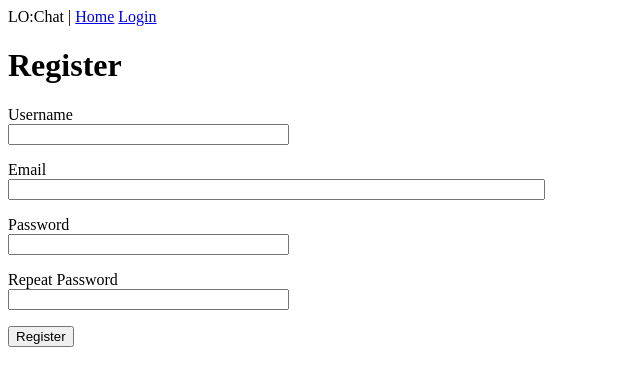
After one commit to sonastea/LO-Chat, a Flask app: page /auth/register in a window 1280 px wide. The commit adds this page. Shown: the top 386 px of the page, without its empty margins (0-640 px from the left). Run offline with Flask 2, Linux system fonts and the light colour scheme.

Commit message:
Moved files around to be easier for expandability Added user register and logout functions

```diff
--- /dev/null
+++ b/app/auth/__init__.py
@@ -0,0 +1,5 @@
+from flask import Blueprint
+
+bp = Blueprint('auth', __name__)
+
+from app.auth import routes
--- /dev/null
+++ b/app/auth/forms.py
@@ -0,0 +1,35 @@
+from flask_wtf import FlaskForm
+from app.models import User
+from wtforms import BooleanField, PasswordField, StringField, SubmitField
+from wtforms.validators import DataRequired, ValidationError, Email, EqualTo
+
+
+class LoginForm(FlaskForm):
+    """User login form template"""
+    username = StringField('Username', validators=[DataRequired()])
+    password = StringField('Password', validators=[DataRequired()])
+    remember_me = BooleanField('Remember Me')
+    submit = SubmitField('Sign In')
+
+
+class RegistrationForm(FlaskForm):
+    """User registration form template"""
+    username = StringField('Username', validators=[DataRequired()])
+    email = StringField('Email', validators=[DataRequired(), Email()])
+    password = PasswordField('Password', validators=[DataRequired()])
+    password2 = PasswordField(
+        'Repeat Password', validators=[DataRequired(), EqualTo('password')])
+    submit = SubmitField('Register')
+
+    def validate_username(self, username):
+        """Checks if the username is not taken"""
+        user = User.query.filter_by(username=username.data).first()
+        if user is not None:
+            raise ValidationError('Please use a different username.')
+
+
+    def validate_email(self, email):
+        """Checks if the email is not taken"""
+        user = User.query.filter_by(email=email.data).first()
+        if user is not None:
+            raise ValidationError('Please use a different email address.')
--- /dev/null
+++ b/app/auth/routes.py
@@ -0,0 +1,50 @@
+from datetime import datetime
+from app import db
+from app.auth import bp
+from app.auth.forms import LoginForm, RegistrationForm
+from app.models import User
+from flask import render_template, flash, redirect, url_for, request
+from flask_login import login_user, logout_user, current_user
+from werkzeug.urls import url_parse
+
+
+@bp.route('/login', methods=['GET', 'POST'])
+def login():
+    """View function to handle user logins"""
+    if current_user.is_authenticated:
+        return redirect(url_for('main.index'))
+    form = LoginForm()
+    if form.validate_on_submit():
+        user = User.query.filter_by(username=form.username.data).first()
+        if user is None or not user.check_password(form.password.data):
+            flash('Invalid username or password')
+            return redirect(url_for('auth.login'))
+        login_user(user, remember=form.remember_me.data)
+        next_page = request.args.get('next')
+        if not next_page or url_parse(next_page).netloc != '':
+            next_page = url_for('main.index')
+        return redirect(next_page)
+    return render_template('auth/login.html', title='Sign In', form=form)
+
+
+@bp.route('/logout')
+def logout():
+    """View function to handle user logouts"""
+    logout_user()
+    return redirect(url_for('main.index'))
+
+
+@bp.route('/register', methods=['GET', 'POST'])
+def register():
+    """View function to handle user registration"""
+    if current_user.is_authenticated:
+        return redirect(url_for('main.index'))
+    form = RegistrationForm()
+    if form.validate_on_submit():
+        user = User(username=form.username.data, email=form.email.data)
+        user.set_password(form.password.data)
+        db.session.add(user)
+        db.session.commit()
+        flash('You are now a registered user!')
+        return redirect(url_for('auth.login'))
+    return render_template('auth/register.html', title='Register', form=form)
--- a/app/templates/login.html
+++ b/app/templates/auth/login.html
@@ -1,6 +1,6 @@
 {% extends "base.html" %}
 
-{% block content %}
+{% block app_content %}
     <h1>Sign In</h1>
     <form action="" method="POST" novalidate>
         {{ form.hidden_tag() }}
@@ -14,11 +14,12 @@
         <p>
             {{ form.password.label }}<br>
             {{ form.password(size=32) }}<br>
-            {% for error in form.username.errors %}
+            {% for error in form.password.errors %}
             <span style="color: red;">[{{ error }}]</span>
             {% endfor %}
         </p>
         <p>{{ form.remember_me() }} {{ form.remember_me.label }}</p>
         <p>{{ form.submit() }}</p>
     </form>
+    <p>New User? <a href="{{ url_for('auth.register') }}">Click to Register!</p>
 {% endblock %}
--- /dev/null
+++ b/app/templates/auth/register.html
@@ -0,0 +1,37 @@
+{% extends "base.html" %}
+
+{% block app_content %}
+    <h1> Register </h1>
+    <form action="" method="POST">
+        {{ form.hidden_tag() }}
+        <p>
+            {{ form.username.label }}<br>
+            {{ form.username(size=32) }}<br>
+            {% for error in form.username.errors %}
+            <span style="color: red;"> [{{ error }}] </span>
+            {% endfor %}
+        </p>
+        <p>
+            {{ form.email.label }}<br>
+            {{ form.email(size=64) }}<br>
+            {% for error in form.email.errors %}
+            <span style="color: red;"> [{{ error }}] </span>
+            {% endfor %}
+        </p>
+        <p>
+            {{ form.password.label }}<br>
+            {{ form.password(size=32) }}<br>
+            {% for error in form.password.errors %}
+            <span style="color: red;"> [{{ error }}] </span>
+            {% endfor %}
+        </p>
+        <p>
+            {{ form.password2.label }}<br>
+            {{ form.password2(size=32) }}<br>
+            {% for error in form.password2.errors %}
+            <span style="color: red;"> [{{ error }}] </span>
+            {% endfor %}
+        </p>
+        <p> {{ form.submit() }} </p>
+    </form>
+{% endblock %}
--- a/app/templates/base.html
+++ b/app/templates/base.html
@@ -12,7 +12,11 @@
             <!-- Navigation Bar -->
             LO:Chat |
             <a href="{{ url_for('main.index') }}">Home</a>
-            <a href="{{ url_for('main.login') }}">Login</a>
+            {% if current_user.is_anonymous %}
+            <a href="{{ url_for('auth.login') }}">Login</a>
+            {% else %}
+            <a href="{{ url_for('auth.logout') }}">Logout</a>
+            {% endif %}
         </div>
         {% with messages = get_flashed_messages() %}
         {% if messages %}
@@ -23,6 +27,6 @@
         </ul>
         {% endif %}
         {% endwith %}
-        {% block content %}{% endblock  %}
+        {% block app_content %}{% endblock  %}
     </body>
 </html>
--- a/app/templates/index.html
+++ b/app/templates/index.html
@@ -10,7 +10,8 @@
     </script>
 {% endblock %}
 
-{% block content %}
+{% block app_content %}
 <br><br>
+    <h1>Hi, {{ current_user.username }}!</h1>
     Have Chatrooms, join anonymously
 {% endblock %}
```
Also changed, not shown: app/__init__.py (+11 -3 lines), app/main/forms.py (deleted, +0 -9 lines), app/main/routes.py (+3 -12 lines), app/models.py (+15 -2 lines).
